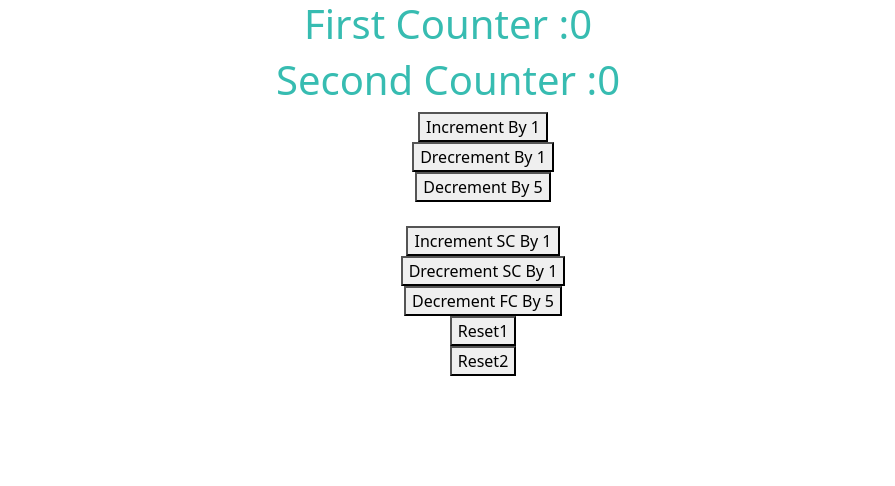
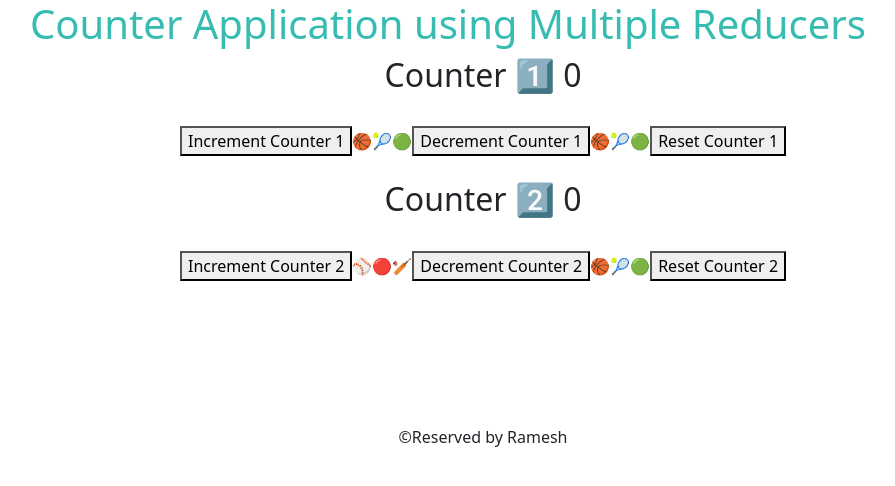
Before and after one commit to MarkDevram/Practice-React-All-Time, a React (Create React App) app: page / in a window 1280 px wide. Shown: the top 486 px of the page, without its empty margins (157-1052 px from the left). Built offline with nearby package versions, Linux system fonts and the light colour scheme.

Commit message:
useReducer Using Multiple Reducer for Counter Application

```diff
--- a/src/App.js
+++ b/src/App.js
@@ -69,10 +69,12 @@ import Demo from "./Hooks in React/useReducer/Demo"
 import UpdateAge from "./Hooks in React/useReducer/UpdateAge"
 import CounterOne from "./Hooks in React/useReducer/CounterOne"
 import CounterTwo from "./Hooks in React/useReducer/CounterTwo"
+import CounterThree from "./Hooks in React/useReducer/CounterThree"
 function App() {
   return (
     <div className="App">
-      <CounterTwo />
+      <CounterThree />
+      {/* <CounterTwo /> */}
       {/* <CounterOne /> */}
       {/* <UpdateAge /> */}
       {/* <Demo /> */}
--- /dev/null
+++ b/src/Hooks in React/useReducer/CounterThree.js
@@ -0,0 +1,94 @@
+import { React, useReducer } from "react"
+const CounterOne = { count: 0 }
+const CounterTwo = { count: 0 }
+function reducer(state, action) {
+  switch (action.type) {
+    case "Increment":
+      return {
+        count: state.count + 1,
+      }
+    case "Decrement":
+      return {
+        count: state.count - 1,
+      }
+    case "Reset":
+      return {
+        count: 0,
+      }
+    default:
+      return {
+        count: 0,
+      }
+  }
+}
+function CounterThree() {
+  const [counter1, dispatch1] = useReducer(reducer, CounterOne)
+  const [counter2, dispatch2] = useReducer(reducer, CounterTwo)
+  return (
+    <div>
+      <h1>Counter Application using Multiple Reducers</h1>
+      <h2>Counter 1️⃣ {counter1.count}</h2>
+      <br />
+      <button
+        onClick={() => {
+          dispatch1({ type: "Increment" })
+        }}
+      >
+        Increment Counter 1
+      </button>
+      🏀🎾🟢
+      <button
+        onClick={() => {
+          dispatch1({ type: "Decrement" })
+        }}
+      >
+        Decrement Counter 1
+      </button>
+      🏀🎾🟢
+      <button
+        onClick={() => {
+          dispatch1({ type: "Reset" })
+        }}
+      >
+        Reset Counter 1
+      </button>
+      <br />
+      <br />
+      <h2>Counter 2️⃣ {counter2.count}</h2>
+      <br />
+      <button
+        onClick={() => {
+          dispatch2({ type: "Increment" })
+        }}
+      >
+        Increment Counter 2
+      </button>
+      ⚾🔴🏏
+      <button
+        onClick={() => {
+          dispatch2({ type: "Decrement" })
+        }}
+      >
+        Decrement Counter 2
+      </button>
+      🏀🎾🟢
+      <button
+        onClick={() => {
+          dispatch2({ type: "Reset" })
+        }}
+      >
+        Reset Counter 2
+      </button>
+      <br />
+      <br />
+      <br />
+      <br />
+      <br />
+      <br />
+      <br />
+      <footer>©Reserved by Ramesh</footer>
+    </div>
+  )
+}
+
+export default CounterThree
```
